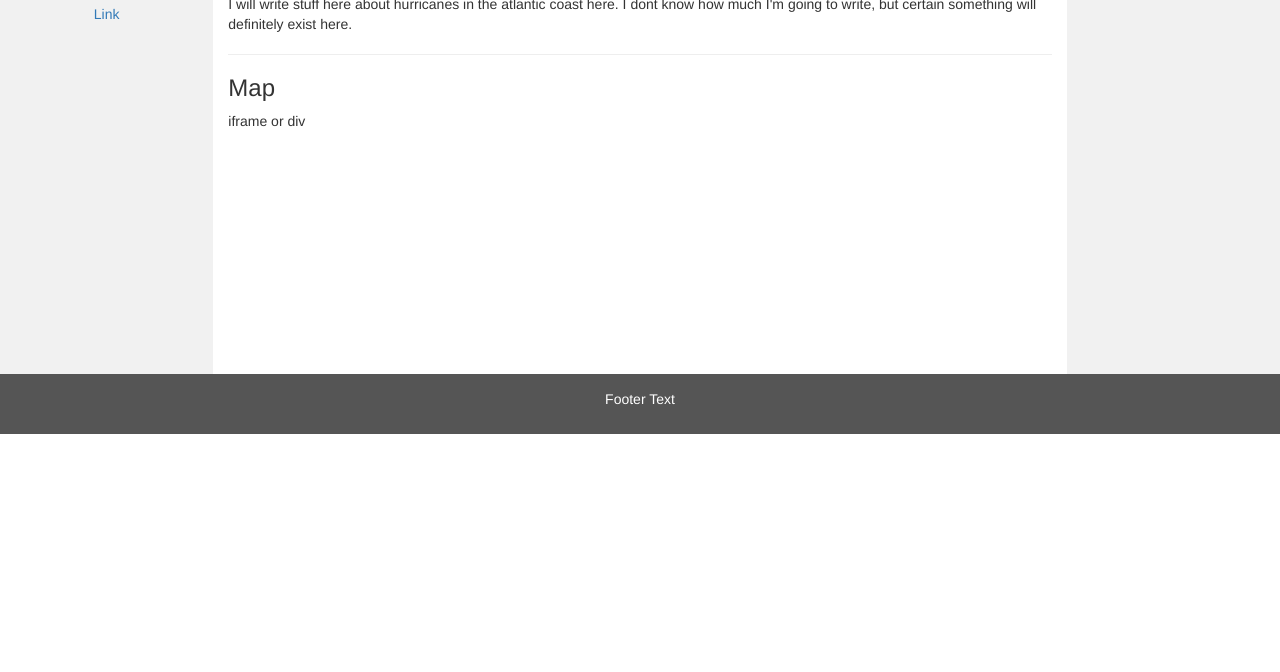
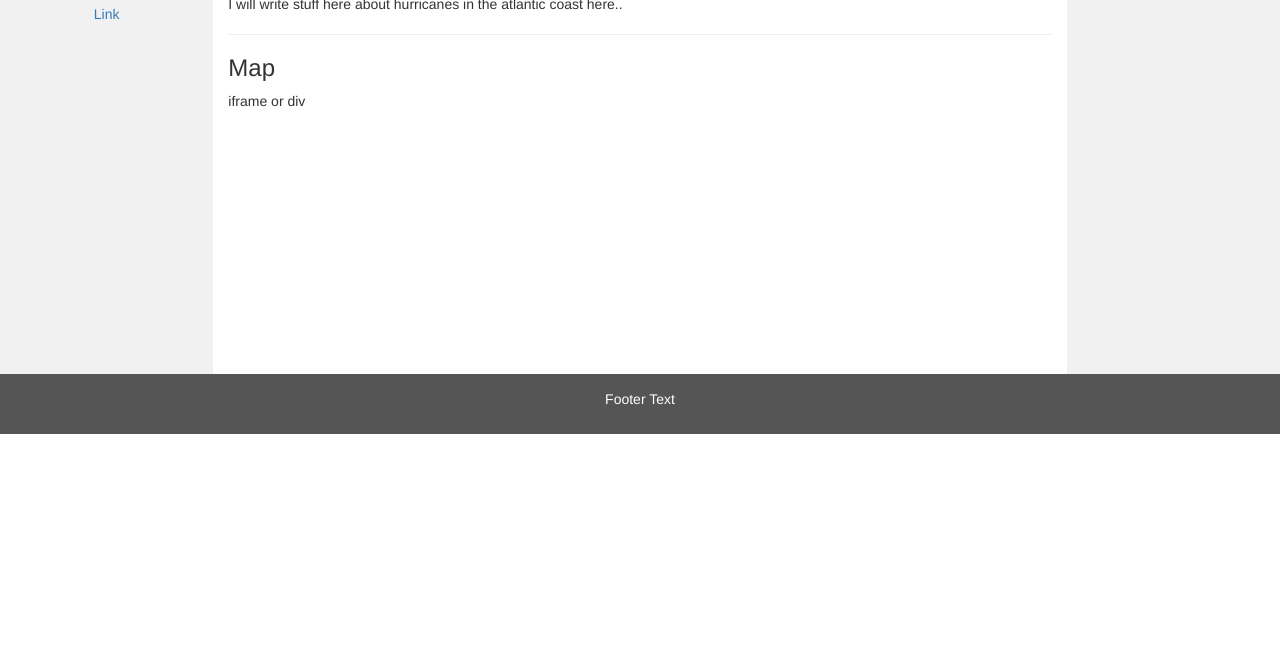
Before and after one commit to brysonsim/UNCCITSCFinal, a plain HTML site: page Final Project/index.html in a window 1280 px wide. Shown: the part 128-800 px from the top of the page. Drawn offline with nearby package versions, Linux system fonts and the light colour scheme.

Commit message:
Test Commit from VS

```diff
--- a/Final Project/index.html
+++ b/Final Project/index.html
@@ -46,7 +46,7 @@
         <div><!--this is where the weather part will go--></div>
         <div class="col-sm-8 text-left">
             <h1>Welcome</h1>
-            <p>I will write stuff here about hurricanes in the atlantic coast here. I dont know how much I'm going to write, but certain something will definitely exist here.</p>
+            <p>I will write stuff here about hurricanes in the atlantic coast here..</p>
             <hr>
             <h3>Map</h3>
             <p>iframe or div</p>
```
